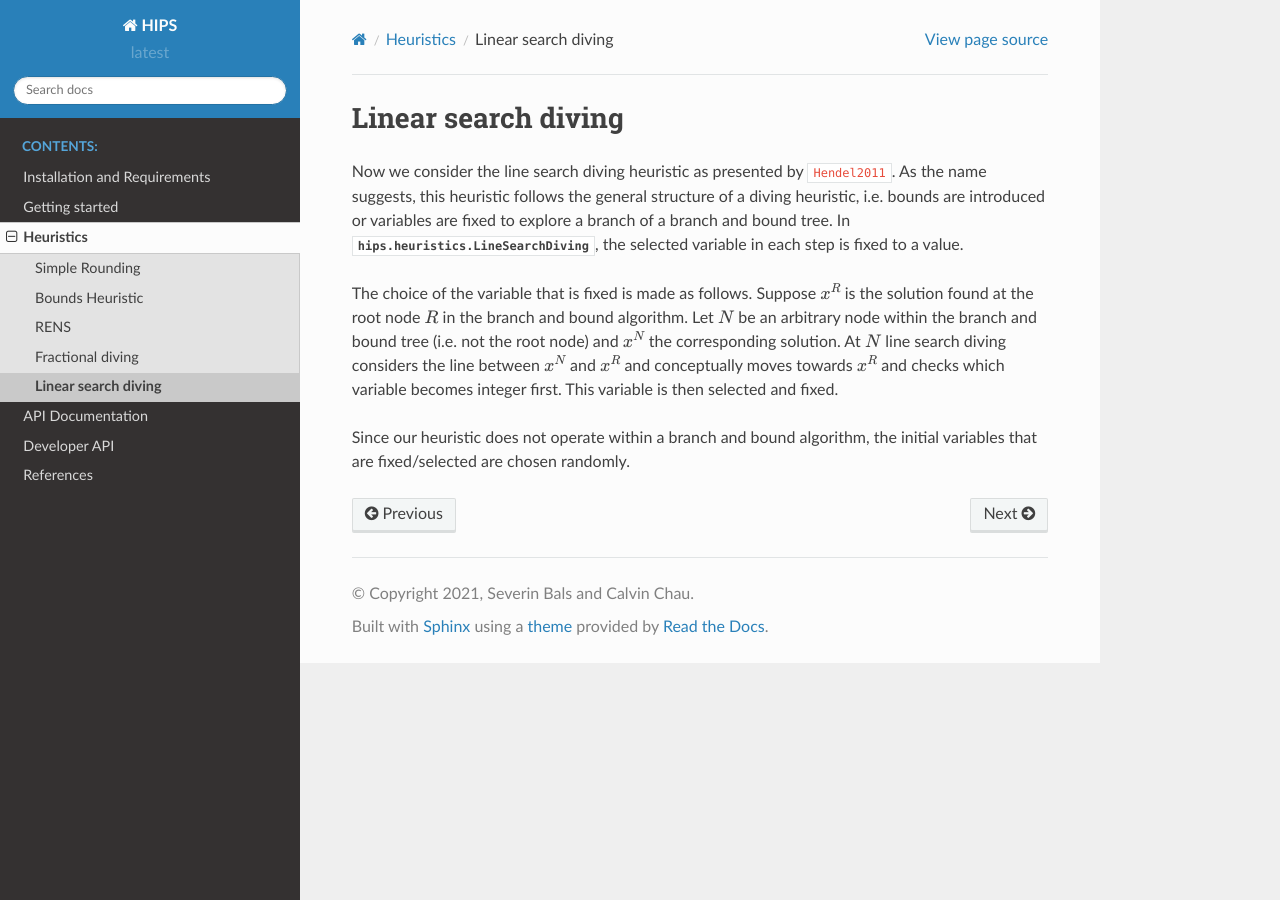
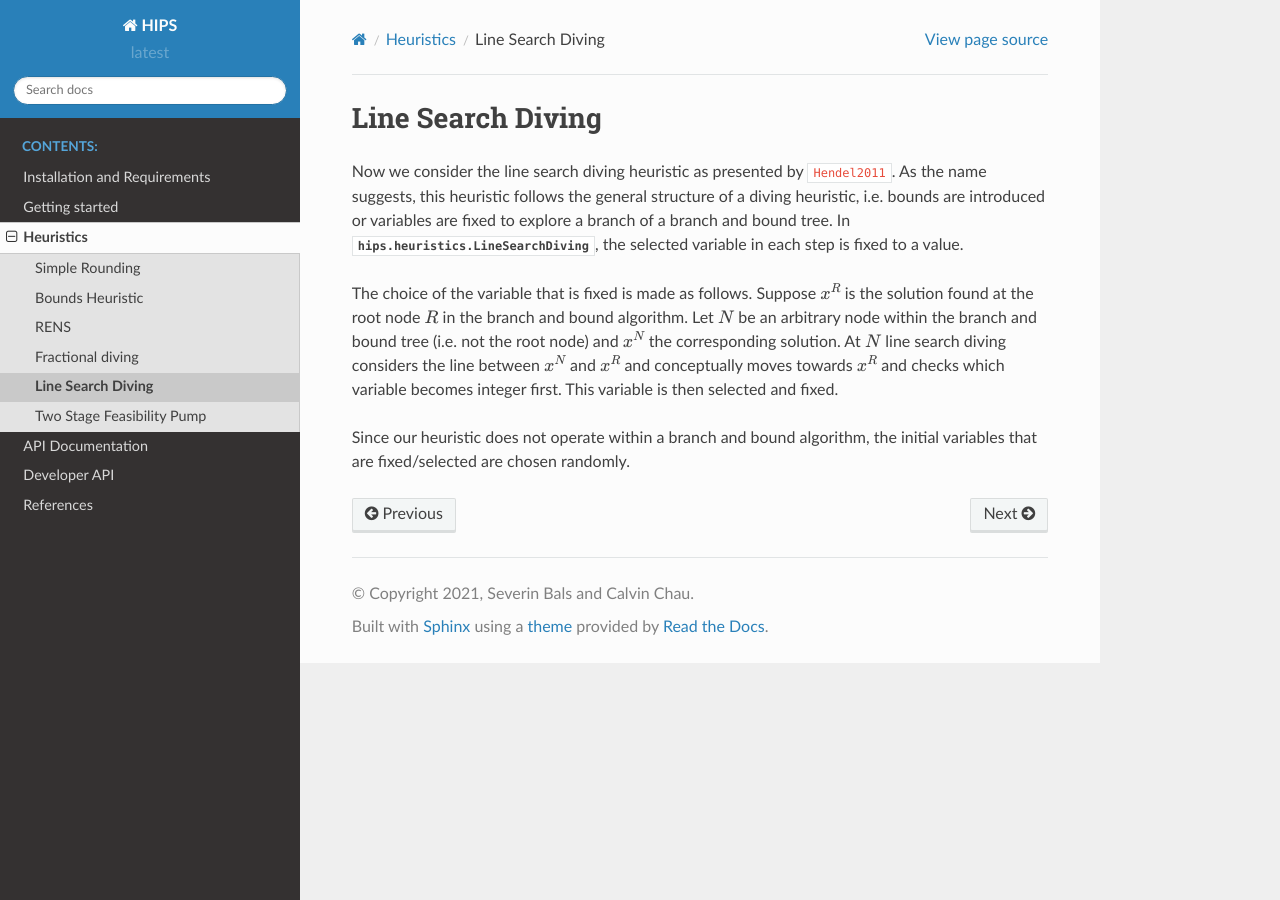
Before and after one commit to cxlvinchau/hips, a Sphinx documentation site: the page built from docs/heur/line_search_diving.rst, in a window 1280 px wide. Built offline with Sphinx 7.4.7 and the Read the Docs theme 2.0.0, drawn with Linux system fonts in a browser that asks for light colours; cross-references to code outside the pages are shown as plain code.

Commit message:
added pages

```diff
--- a/docs/heur/fractional_diving.rst
+++ b/docs/heur/fractional_diving.rst
@@ -1,5 +1,5 @@
 Fractional diving
-====================
+=================
 
 :class:`hips.heuristics.FractionalDiving` is a diving heuristic, that bounds the integer variable with lowest fractionality to the nearest
 integer in each dive. The idea is based on page 17 of :cite:p:`2006:berthold`. It can be used to find a quick initial solution
--- a/docs/heur/line_search_diving.rst
+++ b/docs/heur/line_search_diving.rst
@@ -1,5 +1,5 @@
-Linear search diving
-====================
+Line Search Diving
+==================
 
 Now we consider the line search diving heuristic as presented by :cite:`Hendel2011`. As the name suggests, this
 heuristic follows the general structure of a diving heuristic, i.e. bounds are introduced or variables are fixed to
--- a/docs/heuristics.rst
+++ b/docs/heuristics.rst
@@ -9,3 +9,4 @@ Heuristics
     heur/rens
     heur/fractional_diving
     heur/line_search_diving
+    heur/2stage_fp.rst
```
Also changed, not shown: docs/heur/2stage_fp.rst (added, +11 -0 lines), 1 other file.
